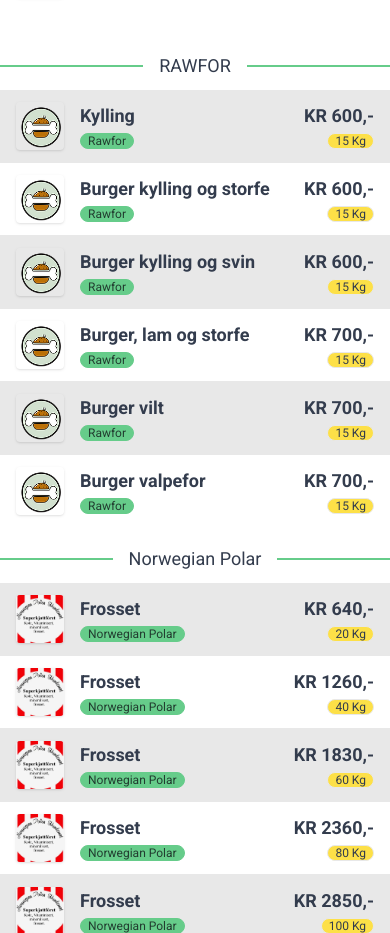
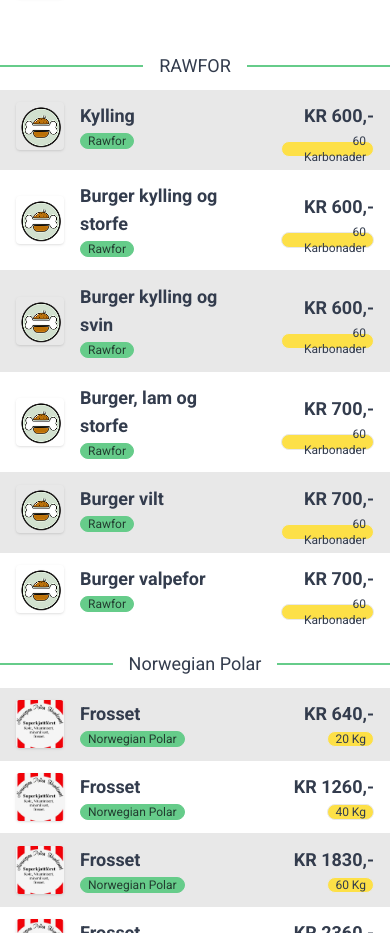
Before and after one commit to EPetrineLynghaug/RettVest, an Angular app: page /produkter in a window 390 px wide. Shown: the part 963-1896 px from the top of the page. Built offline with nearby package versions, Linux system fonts and the light colour scheme.

Commit message:
Product amount fix & added phone to form

```diff
--- a/src/app/contact-form/contact-form.component.html
+++ b/src/app/contact-form/contact-form.component.html
@@ -27,6 +27,18 @@
             <span class="label-text">Epost</span>
           </label>
           <input type="email" placeholder="eksempel@epost.no" class="input input-bordered" required />
+        </div>
+
+        <div class="form-control">
+          <label class="label">
+            <span class="label-text">Telefon</span>
+          </label>
+          <div class="join">
+            <div class="join-item flex items-center justify-center w-12 border border-base-300 bg-neutral text-neutral-content">
+              +47
+            </div>
+            <input type="tel" placeholder="12345678" class="input input-bordered join-item border-l-0" required />
+          </div>
         </div>
 
         <label class="form-control">
--- a/src/app/product-page/product-page.component.ts
+++ b/src/app/product-page/product-page.component.ts
@@ -58,37 +58,37 @@
       producer: 'Rawfor',
       description: 'Kylling',
       price: 600,
-      amount: '15 Kg',
+      amount: '60 Karbonader',
     },
     {
       producer: 'Rawfor',
       description: 'Burger kylling og storfe',
       price: 600,
-      amount: '15 Kg',
+      amount: '60 Karbonader',
     },
     {
       producer: 'Rawfor',
       description: 'Burger kylling og svin',
       price: 600,
-      amount: '15 Kg',
+      amount: '60 Karbonader',
     },
     {
       producer: 'Rawfor',
       description:'Burger, lam og storfe',
       price: 700,
-      amount: '15 Kg',
+      amount: '60 Karbonader',
     },
     {
       producer: 'Rawfor',
       description: 'Burger vilt',
       price: 700,
-      amount: '15 Kg',
+      amount: '60 Karbonader',
     },
     {
       producer: 'Rawfor',
       description: 'Burger valpefor',
       price: 700,
-      amount: '15 Kg',
+      amount: '60 Karbonader',
     },
   ];
 
--- a/src/app/products/products.component.html
+++ /dev/null
@@ -1 +0,0 @@
-<p>products works!</p>
```
Also changed, not shown: src/app/products/products.component.ts (deleted, +0 -12 lines), src/app/products/products.component.scss (deleted).
